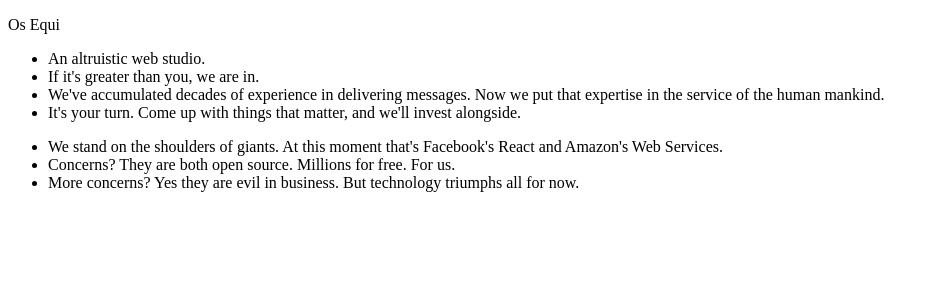
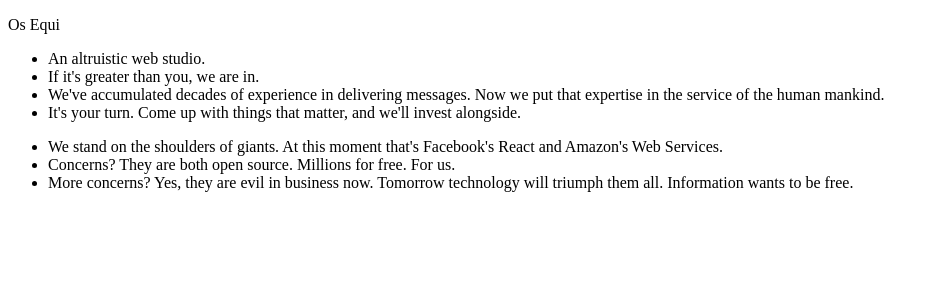
Before and after one commit to metamn/osequi, a Next.js app: page / in a window 1280 px wide. Shown: the top 300 px of the page, without its empty margins (0-939 px from the left). Built offline with nearby package versions, Linux system fonts and the light colour scheme.

Commit message:
Updating copy

```diff
--- a/pages/index.js
+++ b/pages/index.js
@@ -28,8 +28,8 @@
         </li>
         <li>Concerns? They are both open source. Millions for free. For us.</li>
         <li>
-          More concerns? Yes they are evil in business. But technology triumphs
-          all for now.
+          More concerns? Yes, they are evil in business now. Tomorrow technology
+          will triumph them all. Information wants to be free.
         </li>
       </ul>
     </>
```
